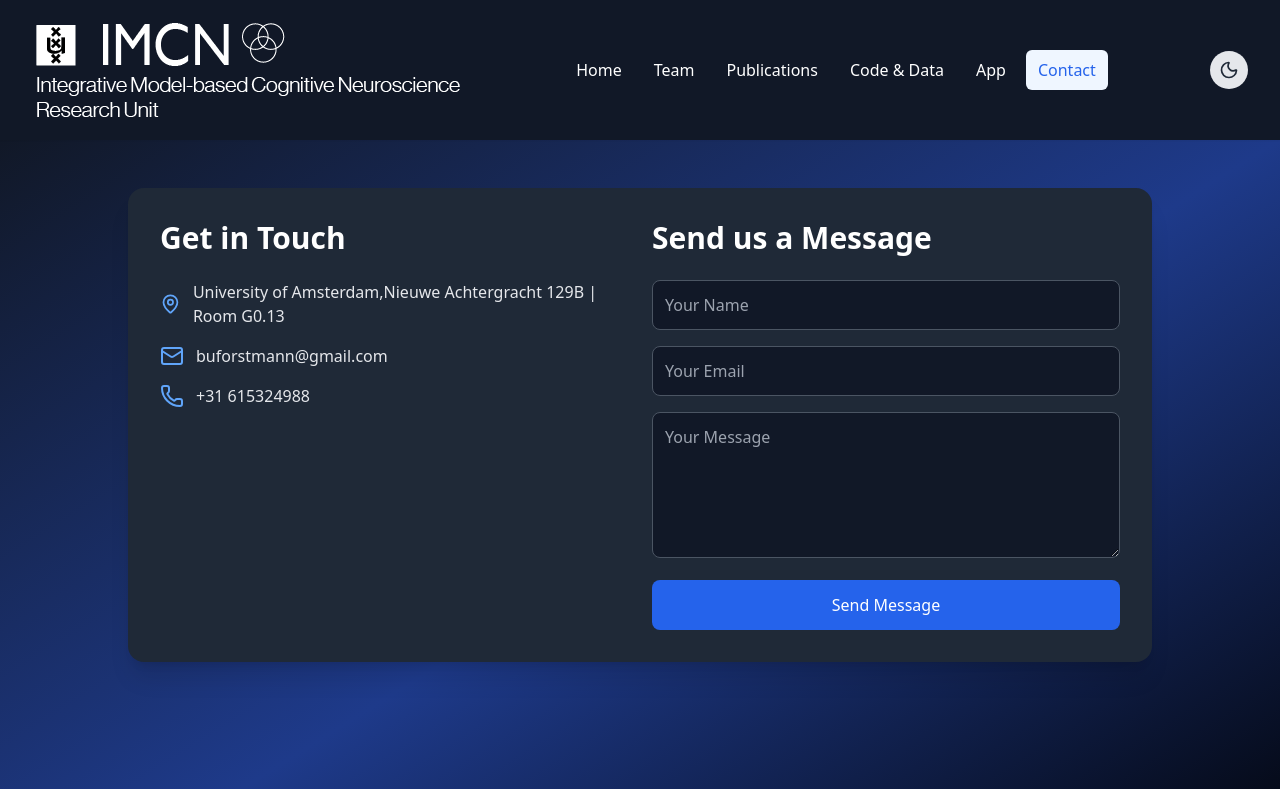
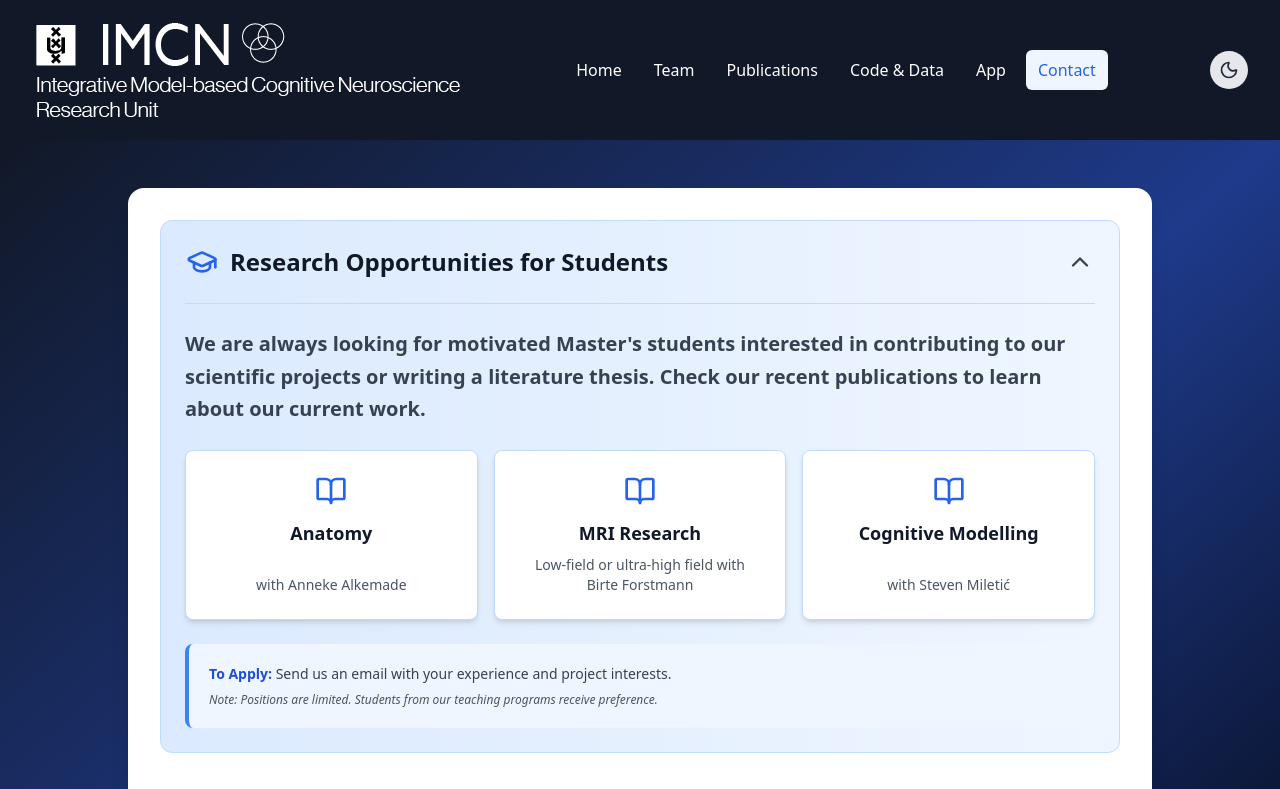
Before and after one commit to kshitij284/imcl_website, a React (Vite) app: page /contact in a window 1280 px wide. Shown: the top 789 px of the page. Built offline with nearby package versions, Linux system fonts and the light colour scheme.

Commit message:
Changes to Contact page

```diff
--- a/src/pages/Contact.jsx
+++ b/src/pages/Contact.jsx
@@ -1,6 +1,15 @@
 import { useState } from 'react'
-import { Mail, Phone, MapPin } from 'lucide-react' // optional icons
-import emailjs from 'emailjs-com' // For sending emails
+import { Link } from 'react-router-dom'
+import {
+  Mail,
+  Phone,
+  MapPin,
+  GraduationCap,
+  BookOpen,
+  ChevronDown,
+  ChevronUp,
+} from 'lucide-react'
+import emailjs from 'emailjs-com'
 
 function Contact() {
   const [formData, setFormData] = useState({
@@ -9,6 +18,8 @@ function Contact() {
     message: '',
   })
 
+  const [showResearch, setShowResearch] = useState(true)
+
   const handleChange = (e) => {
     setFormData({ ...formData, [e.target.name]: e.target.value })
   }
@@ -16,13 +27,12 @@ function Contact() {
   const handleSubmit = (e) => {
     e.preventDefault()
 
-    // EmailJS integration (replace with your IDs)
     emailjs
       .send(
-        'service_9yusmir', // Service ID
-        'template_ibqblft', // Template ID
+        'service_9yusmir',
+        'template_ibqblft',
         formData,
-        'Gq6x10nYLt4AwLmdG' // Public Key
+        'Gq6x10nYLt4AwLmdG'
       )
       .then(
         () => alert('Message sent successfully!'),
@@ -33,24 +43,143 @@ function Contact() {
   }
 
   return (
-    <div className="min-h-screen flex items-start justify-center bg-gradient-to-br from-gray-900 via-blue-900 to-black overflow-hidden p-6 pt-12">
-      <div className="bg-gray-800 shadow-xl rounded-2xl p-8 max-w-5xl w-full grid md:grid-cols-2 gap-6 text-white">
+    <div className="min-h-screen flex items-start justify-center bg-gradient-to-br from-gray-900 via-blue-900 to-black dark:from-gray-900 dark:via-blue-900 dark:to-black bg-gray-50 overflow-hidden p-6 pt-12">
+      <div className="bg-white dark:bg-gray-800 shadow-xl rounded-2xl p-8 max-w-5xl w-full text-gray-900 dark:text-white">
+        {/* Research Opportunities - Collapsible Banner */}
+        <div className="mb-8 bg-gradient-to-r from-blue-100 to-blue-50 dark:from-blue-900 dark:to-blue-800 rounded-xl p-6 border border-blue-200 dark:border-blue-600/30">
+          <button
+            onClick={() => setShowResearch(!showResearch)}
+            className="w-full flex items-center justify-between text-left hover:opacity-80 transition-opacity"
+          >
+            <div className="flex items-center gap-3">
+              <GraduationCap
+                className="text-blue-600 dark:text-blue-300"
+                size={32}
+              />
+              <h2 className="text-2xl font-bold text-gray-900 dark:text-white">
+                Research Opportunities for Students
+              </h2>
+            </div>
+            {showResearch ? (
+              <ChevronUp
+                size={28}
+                className="text-gray-700 dark:text-gray-200"
+              />
+            ) : (
+              <ChevronDown
+                size={28}
+                className="text-gray-700 dark:text-gray-200"
+              />
+            )}
+          </button>
+
+          {showResearch && (
+            <div className="mt-6 pt-6 border-t border-blue-200 dark:border-blue-600/30 space-y-6">
+              <p className="text-gray-700 dark:text-gray-100 leading-relaxed text-xl font-bold">
+                We are always looking for motivated Master's students interested
+                in contributing to our scientific projects or writing a
+                literature thesis. Check our recent publications to learn about
+                our current work.
+              </p>
+
+              <div className="grid md:grid-cols-3 gap-4">
+                <Link to="/team" className="block h-full">
+                  <div className="bg-white dark:bg-blue-800/50 rounded-lg p-6 shadow-md hover:shadow-lg transition-shadow border border-blue-200 dark:border-blue-600/30 text-center cursor-pointer group h-full flex flex-col justify-between min-h-[160px]">
+                    <div>
+                      <BookOpen
+                        className="text-blue-600 dark:text-blue-300 mx-auto mb-3 group-hover:scale-110 transition-transform"
+                        size={32}
+                      />
+                      <h3 className="font-semibold text-lg mb-2 text-gray-900 dark:text-white">
+                        Anatomy
+                      </h3>
+                    </div>
+                    <p className="text-sm text-gray-600 dark:text-gray-300">
+                      with Anneke Alkemade
+                    </p>
+                  </div>
+                </Link>
+
+                <Link to="/team" className="block h-full">
+                  <div className="bg-white dark:bg-blue-800/50 rounded-lg p-6 shadow-md hover:shadow-lg transition-shadow border border-blue-200 dark:border-blue-600/30 text-center cursor-pointer group h-full flex flex-col justify-between min-h-[160px]">
+                    <div>
+                      <BookOpen
+                        className="text-blue-600 dark:text-blue-300 mx-auto mb-3 group-hover:scale-110 transition-transform"
+                        size={32}
+                      />
+                      <h3 className="font-semibold text-lg mb-2 text-gray-900 dark:text-white">
+                        MRI Research
+                      </h3>
+                    </div>
+                    <p className="text-sm text-gray-600 dark:text-gray-300">
+                      Low-field or ultra-high field with Birte Forstmann
+                    </p>
+                  </div>
+                </Link>
+
+                <Link to="/team" className="block h-full">
+                  <div className="bg-white dark:bg-blue-800/50 rounded-lg p-6 shadow-md hover:shadow-lg transition-shadow border border-blue-200 dark:border-blue-600/30 text-center cursor-pointer group h-full flex flex-col justify-between min-h-[160px]">
+                    <div>
+                      <BookOpen
+                        className="text-blue-600 dark:text-blue-300 mx-auto mb-3 group-hover:scale-110 transition-transform"
+                        size={32}
+                      />
+                      <h3 className="font-semibold text-lg mb-2 text-gray-900 dark:text-white">
+                        Cognitive Modelling
+                      </h3>
+                    </div>
+                    <p className="text-sm text-gray-600 dark:text-gray-300">
+                      with Steven Miletić
+                    </p>
+                  </div>
+                </Link>
+              </div>
+
+              <div className="bg-blue-50 dark:bg-blue-950/50 rounded-lg p-5 border-l-4 border-blue-500">
+                <p className="text-gray-700 dark:text-gray-200 mb-2 text-sm">
+                  <strong className="text-blue-700 dark:text-blue-300">
+                    To Apply:
+                  </strong>{' '}
+                  Send us an email with your experience and project interests.
+                </p>
+                <p className="text-xs text-gray-600 dark:text-gray-300 italic">
+                  Note: Positions are limited. Students from our teaching
+                  programs receive preference.
+                </p>
+              </div>
+            </div>
+          )}
+        </div>
+
+        {/* Contact Section */}
+        <div className="grid md:grid-cols-2 gap-8">
           {/* Left side - Contact Info */}
           <div>
-          <h2 className="text-3xl font-bold mb-6 text-white">Get in Touch</h2>
-          <div className="space-y-4 text-gray-200">
-            <div className="flex items-center gap-3">
-              <MapPin className="text-blue-400" />
+            <h2 className="text-3xl font-bold mb-6 text-gray-900 dark:text-white">
+              Get in Touch
+            </h2>
+            <div className="space-y-5 text-gray-700 dark:text-gray-200">
+              <div className="flex items-start gap-3">
+                <MapPin
+                  className="text-blue-600 dark:text-blue-400 mt-1 flex-shrink-0"
+                  size={22}
+                />
                 <p>
-                University of Amsterdam,Nieuwe Achtergracht 129B | Room G0.13
+                  University of Amsterdam, Nieuwe Achtergracht 129B | Room G0.13
                 </p>
               </div>
               <div className="flex items-center gap-3">
-              <Mail className="text-blue-400" />
+                <Mail
+                  className="text-blue-600 dark:text-blue-400 flex-shrink-0"
+                  size={22}
+                />
                 <p>buforstmann@gmail.com</p>
               </div>
               <div className="flex items-center gap-3">
-              <Phone className="text-blue-400" />
+                <Phone
+                  className="text-blue-600 dark:text-blue-400 flex-shrink-0"
+                  size={22}
+                />
                 <p>+31 615324988</p>
               </div>
             </div>
@@ -58,10 +187,10 @@ function Contact() {
 
           {/* Right side - Contact Form */}
           <div>
-          <h2 className="text-3xl font-bold mb-6 text-white">
+            <h2 className="text-3xl font-bold mb-6 text-gray-900 dark:text-white">
               Send us a Message
             </h2>
-          <form onSubmit={handleSubmit} className="space-y-4 text-gray-200">
+            <form onSubmit={handleSubmit} className="space-y-4">
               <input
                 type="text"
                 name="name"
@@ -69,7 +198,7 @@ function Contact() {
                 value={formData.name}
                 onChange={handleChange}
                 required
-              className="w-full p-3 border border-gray-600 rounded-lg bg-gray-900 text-white placeholder-gray-400 focus:outline-none focus:ring-2 focus:ring-blue-500"
+                className="w-full p-3 border border-gray-300 dark:border-gray-600 rounded-lg bg-white dark:bg-gray-900 text-gray-900 dark:text-white placeholder-gray-500 dark:placeholder-gray-400 focus:outline-none focus:ring-2 focus:ring-blue-500 transition-shadow"
               />
               <input
                 type="email"
@@ -78,7 +207,7 @@ function Contact() {
                 value={formData.email}
                 onChange={handleChange}
                 required
-              className="w-full p-3 border border-gray-600 rounded-lg bg-gray-900 text-white placeholder-gray-400 focus:outline-none focus:ring-2 focus:ring-blue-500"
+                className="w-full p-3 border border-gray-300 dark:border-gray-600 rounded-lg bg-white dark:bg-gray-900 text-gray-900 dark:text-white placeholder-gray-500 dark:placeholder-gray-400 focus:outline-none focus:ring-2 focus:ring-blue-500 transition-shadow"
               />
               <textarea
                 name="message"
@@ -87,11 +216,11 @@ function Contact() {
                 value={formData.message}
                 onChange={handleChange}
                 required
-              className="w-full p-3 border border-gray-600 rounded-lg bg-gray-900 text-white placeholder-gray-400 focus:outline-none focus:ring-2 focus:ring-blue-500"
+                className="w-full p-3 border border-gray-300 dark:border-gray-600 rounded-lg bg-white dark:bg-gray-900 text-gray-900 dark:text-white placeholder-gray-500 dark:placeholder-gray-400 focus:outline-none focus:ring-2 focus:ring-blue-500 transition-shadow"
               ></textarea>
               <button
                 type="submit"
-              className="w-full bg-blue-600 text-white p-3 rounded-lg hover:bg-blue-700 transition-colors"
+                className="w-full bg-blue-600 hover:bg-blue-700 text-white p-3 rounded-lg font-semibold transition-colors shadow-md hover:shadow-lg"
               >
                 Send Message
               </button>
@@ -99,6 +228,7 @@ function Contact() {
           </div>
         </div>
       </div>
+    </div>
   )
 }
 
```
Lines whose indentation alone changed are shown as unchanged.
